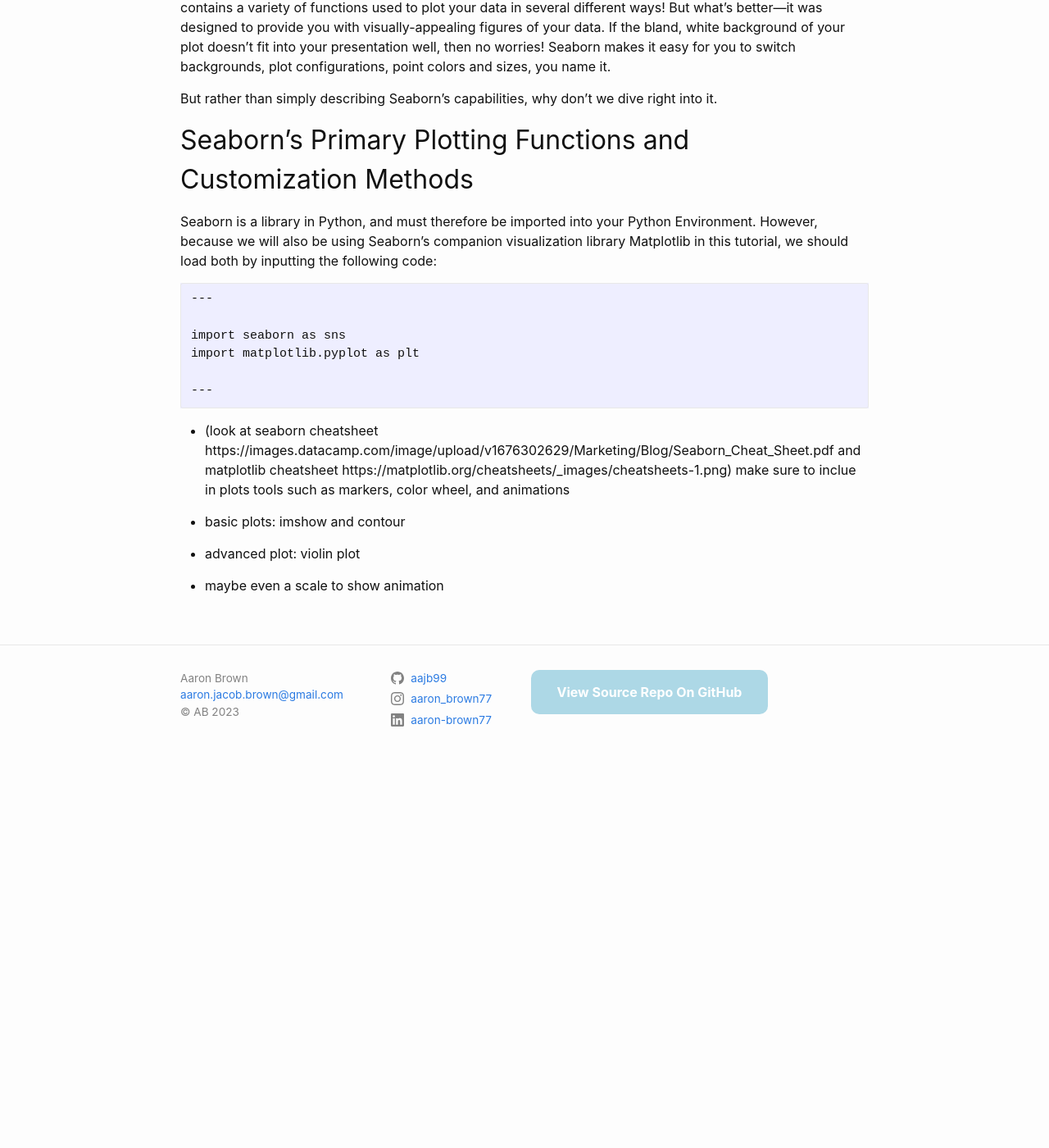
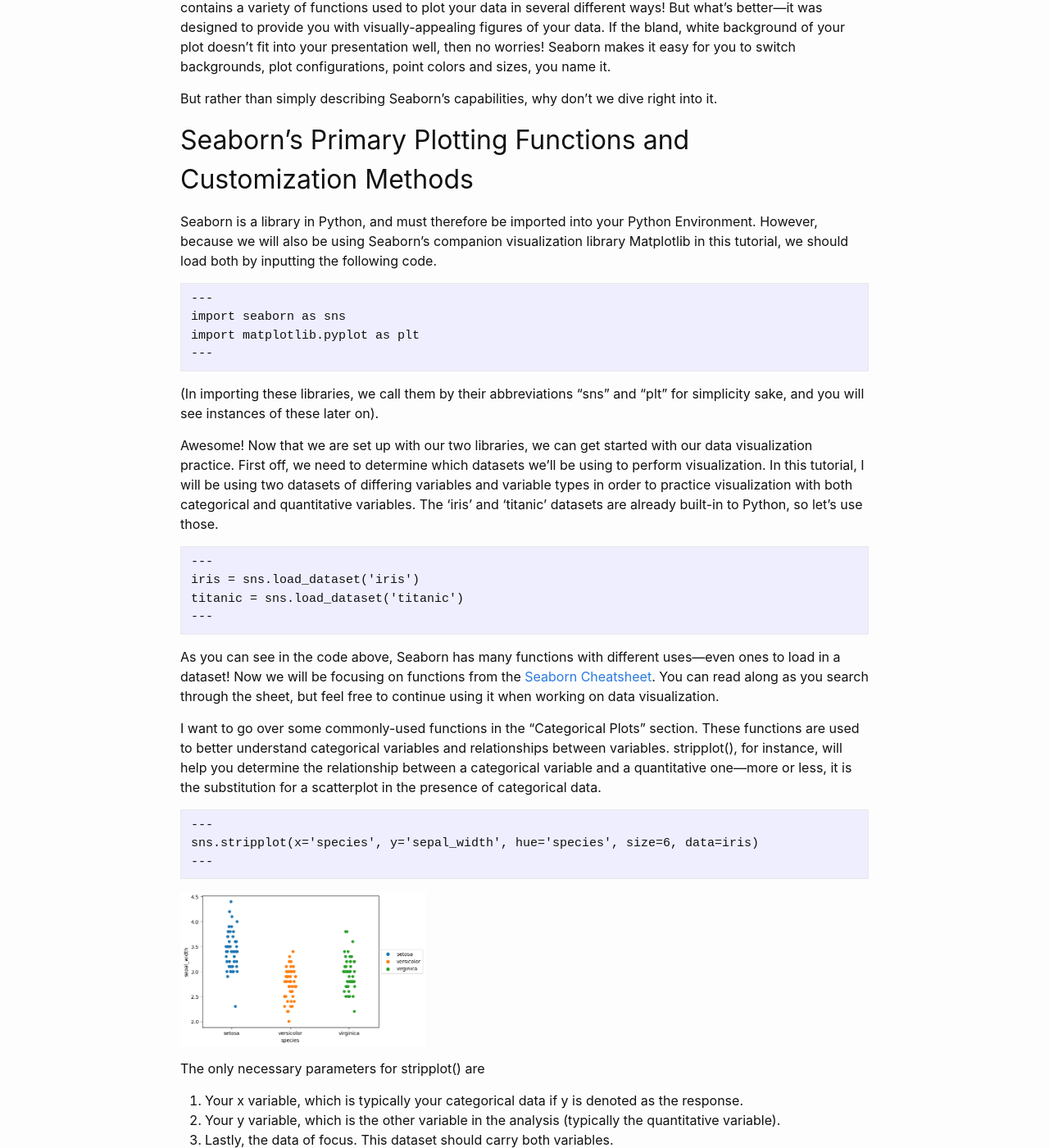
Before and after one commit to aajb99/aajb99.github.io, a Jekyll site: the page built from _posts/2023-10-04-matplotlib-.md, in a window 1280 px wide and 1400 px high, scrolled down 1044 px. Shown: the whole window at 82% size. Built offline with Jekyll 4.4.1, drawn with Linux system fonts in a browser that asks for light colours; comment, search, counter and statistics services are not loaded; before the commit the page ends 1992 px from its top, so only the background shows below that; some of the changed text lies outside the part shown.

Commit message:
blog edits

````diff
--- a/_posts/2023-10-04-matplotlib-.md
+++ b/_posts/2023-10-04-matplotlib-.md
@@ -27,20 +27,43 @@ But rather than simply describing Seaborn's capabilities, why don't we dive righ
 
 ## Seaborn's Primary Plotting Functions and Customization Methods
 
-Seaborn is a library in Python, and must therefore be imported into your Python Environment. However, because we will also be using Seaborn's companion visualization library Matplotlib in this tutorial, we should load both by inputting the following code:
+Seaborn is a library in Python, and must therefore be imported into your Python Environment. However, because we will also be using Seaborn's companion visualization library Matplotlib in this tutorial, we should load both by inputting the following code.
 
 ```
 ---
-
 import seaborn as sns
 import matplotlib.pyplot as plt
-
 ---
 ```
 
+(In importing these libraries, we call them by their abbreviations "sns" and "plt" for simplicity sake, and you will see instances of these later on).
 
+Awesome! Now that we are set up with our two libraries, we can get started with our data visualization practice. First off, we need to determine which datasets we'll be using to perform visualization. In this tutorial, I will be using two datasets of differing variables and variable types in order to practice visualization with both categorical and quantitative variables. The 'iris' and 'titanic' datasets are already built-in to Python, so let's use those.
 
+```
+---
+iris = sns.load_dataset('iris')
+titanic = sns.load_dataset('titanic')
+---
+```
 
+As you can see in the code above, Seaborn has many functions with different uses—even ones to load in a dataset! Now we will be focusing on functions from the [Seaborn Cheatsheet](https://www.markdownguide.org/extended-syntax/). You can read along as you search through the sheet, but feel free to continue using it when working on data visualization.
+
+I want to go over some commonly-used functions in the "Categorical Plots" section. These functions are used to better understand categorical variables and relationships between variables. stripplot(), for instance, will help you determine the relationship between a categorical variable and a quantitative one—more or less, it is the substitution for a scatterplot in the presence of categorical data.
+
+```
+---
+sns.stripplot(x='species', y='sepal_width', hue='species', size=6, data=iris)
+---
+```
+<img src="{{site.url}}/{{site.baseurl}}/assets/images/strpplot1.png" alt="" style="width:300px;"/>
+
+The only necessary parameters for stripplot() are
+1. Your x variable, which is typically your categorical data if y is denoted as the response.
+2. Your y variable, which is the other variable in the analysis (typically the quantitative variable).
+3. Lastly, the data of focus. This dataset should carry both variables.
+
+However, I also incorporated the parameters of "hue" and "size" to demonstrate the casual parameters you can choose to either specify or ignore (ignoring these other parameters sets them to a default condition).
 
 
 
````
Also changed, not shown: assets/images/strpplot1.png (added).
